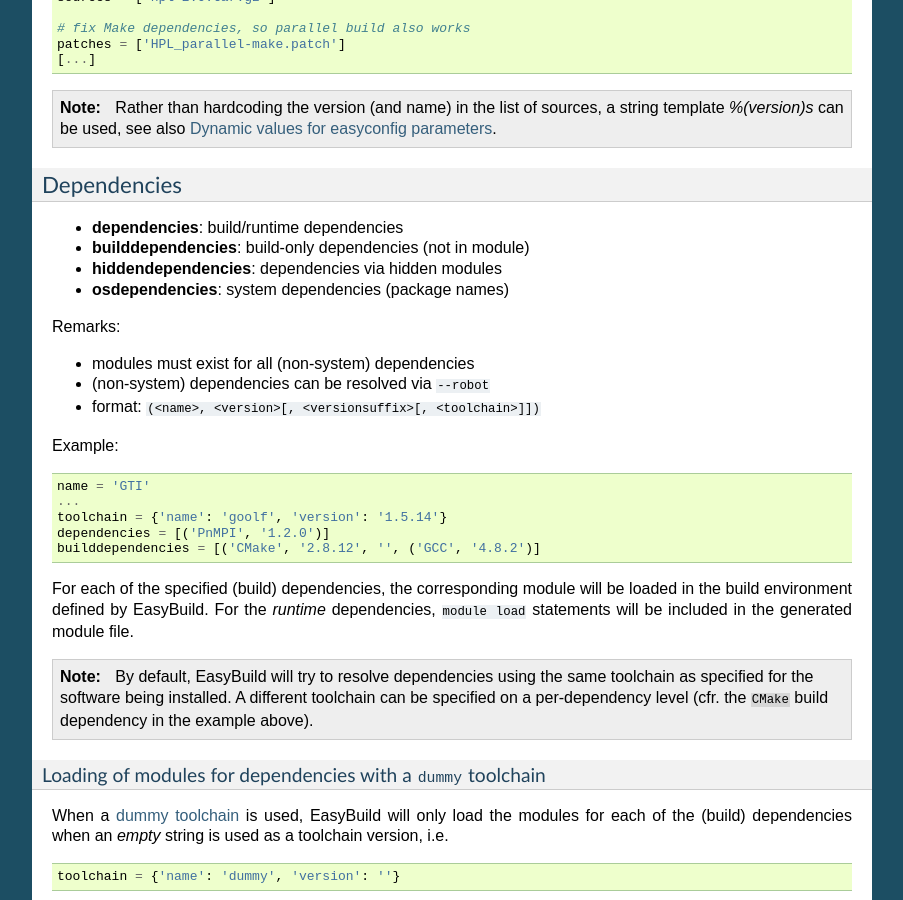
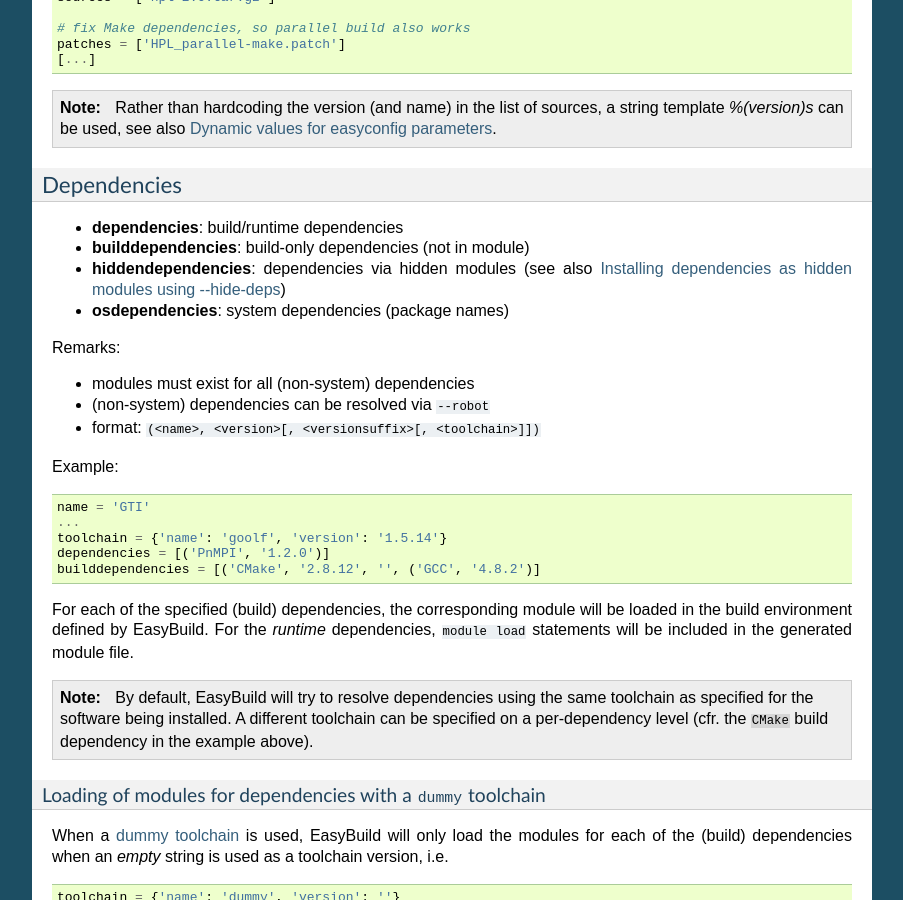
Before and after one commit to easybuilders/easybuild, a Sphinx documentation site: the page built from docs/Writing_easyconfig_files.rst, in a window 1280 px wide and 900 px high, scrolled down 2272 px. Shown: the whole window, without its empty margins (198-1101 px from the left). Built offline with Sphinx 7.4.7, drawn with Linux system fonts in a browser that asks for light colours.

Commit message:
include reference to --hide-deps section where hiddendependencies is listd

```diff
--- a/docs/Writing_easyconfig_files.rst
+++ b/docs/Writing_easyconfig_files.rst
@@ -146,7 +146,7 @@ Dependencies
 
 * **dependencies**: build/runtime dependencies
 * **builddependencies**: build-only dependencies (not in module)
-* **hiddendependencies**: dependencies via hidden modules
+* **hiddendependencies**: dependencies via hidden modules (see also :ref:`hide_deps`)
 * **osdependencies**: system dependencies (package names)
 
 Remarks:
```
